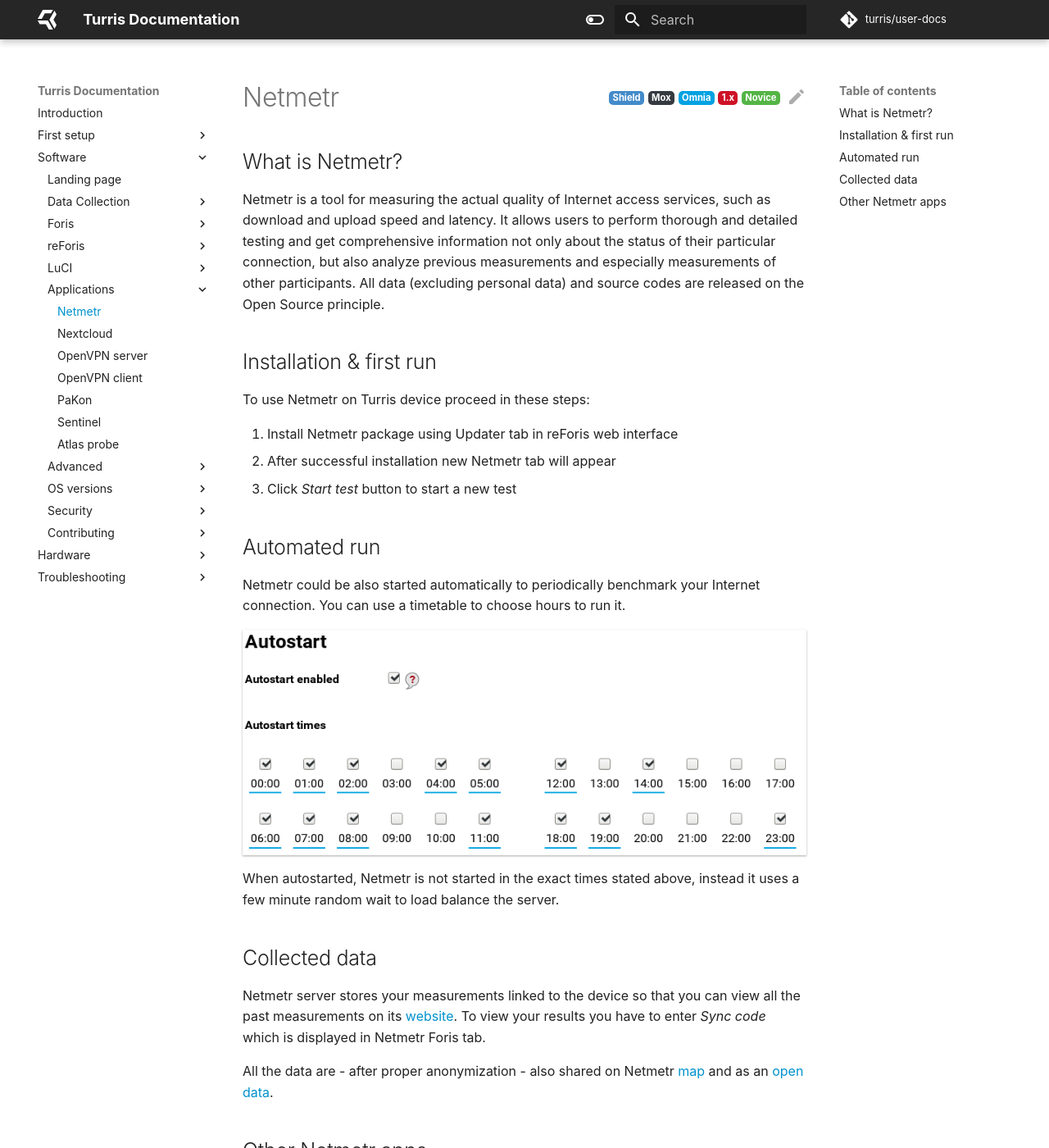
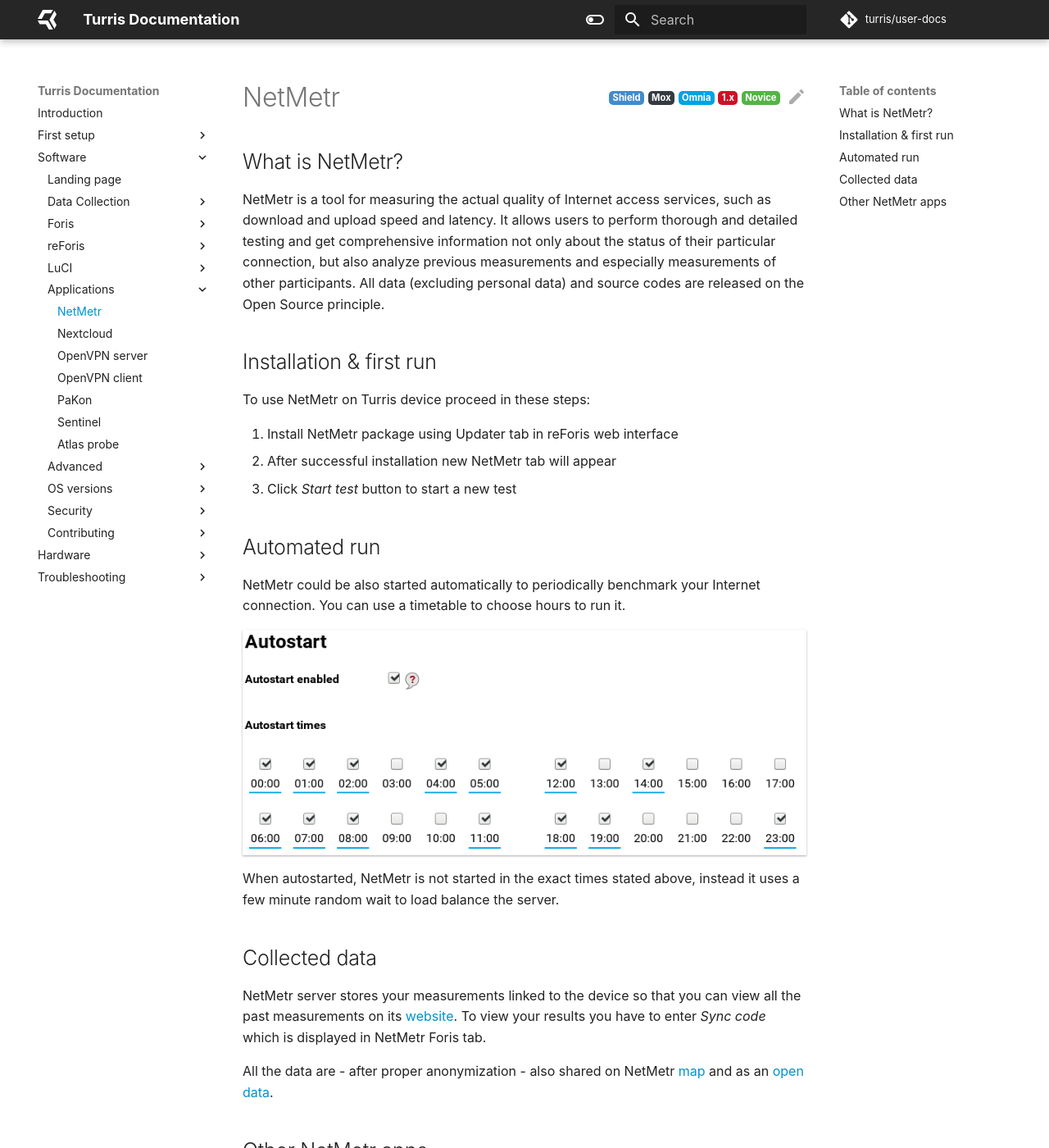
Before and after one commit to turris-cz/user-docs, an MkDocs documentation site: the page built from docs/basics/apps/netmetr.md, in a window 1280 px wide and 1400 px high. Shown: the whole window at 82% size. Built offline with MkDocs 1.6.1 and Material for MkDocs 9.7.7, drawn with Linux system fonts in a browser that asks for light colours; some of the changed text lies outside the part shown.

```diff
--- a/docs/basics/apps/netmetr.md
+++ b/docs/basics/apps/netmetr.md
@@ -2,11 +2,11 @@
 board: shield, mox, omnia, 1.x
 competency: novice
 ---
-# Netmetr
+# NetMetr
 
-## What is Netmetr?
+## What is NetMetr?
 
-Netmetr is a tool for measuring the actual quality of Internet access services,
+NetMetr is a tool for measuring the actual quality of Internet access services,
 such as download and upload speed and latency. It allows users to perform
 thorough and detailed testing and get
 comprehensive information not only about the status of their particular connection,
@@ -16,35 +16,35 @@ the Open Source principle.
 
 ## Installation & first run
 
-To use Netmetr on Turris device proceed in these steps:
+To use NetMetr on Turris device proceed in these steps:
 
-1. Install Netmetr package using Updater tab in reForis web interface
-2. After successful installation new Netmetr tab will appear
+1. Install NetMetr package using Updater tab in reForis web interface
+2. After successful installation new NetMetr tab will appear
 3. Click _Start test_ button to start a new test
 
 ## Automated run
 
-Netmetr could be also started automatically to periodically benchmark your Internet
+NetMetr could be also started automatically to periodically benchmark your Internet
 connection. You can use a timetable to choose hours to run it.
 
 ![timetable](netmetr-autostart.png)
 
-When autostarted, Netmetr is not started in the exact times stated above, instead
+When autostarted, NetMetr is not started in the exact times stated above, instead
 it uses a few minute random wait to load balance the server.
 
 ## Collected data
 
-Netmetr server stores your measurements linked to the device so that you can view
+NetMetr server stores your measurements linked to the device so that you can view
 all the past measurements on its [website](https://www.netmetr.cz/en/my.html). To
-view your results you have to enter *Sync code* which is displayed in Netmetr
+view your results you have to enter *Sync code* which is displayed in NetMetr
 Foris tab.
 
-All the data are - after proper anonymization - also shared on Netmetr
+All the data are - after proper anonymization - also shared on NetMetr
 [map](https://www.netmetr.cz/en/map.html) and as an
 [open data](https://www.netmetr.cz/en/open-data.html).
 
-## Other Netmetr apps
+## Other NetMetr apps
 
-The Netmetr is also available as a [web](https://www.netmetr.cz/en/test.html) application
+The NetMetr is also available as a [web](https://www.netmetr.cz/en/test.html) application
 and as a mobile application on [Google Play](https://play.google.com/store/apps/details?id=cz.nic.netmetr)
 and [App Store](https://apps.apple.com/cz/app/netmetr/id946478662)
--- a/mkdocs.yml
+++ b/mkdocs.yml
@@ -146,7 +146,7 @@ nav:
         - Static IP: 'basics/luci/static-dhcp/static-dhcp.md'
         - VLAN: 'basics/luci/vlan/luci-vlan.md'
     - Applications:
-        - 'Netmetr': 'basics/apps/netmetr.md'
+        - 'NetMetr': 'basics/apps/netmetr.md'
         - 'Nextcloud': 'geek/nextcloud/nextcloud.md'
         - 'OpenVPN server': 'basics/apps/openvpn-server/openvpn.md'
         - 'OpenVPN client': 'basics/apps/openvpn-client/openvpn.md'
```
